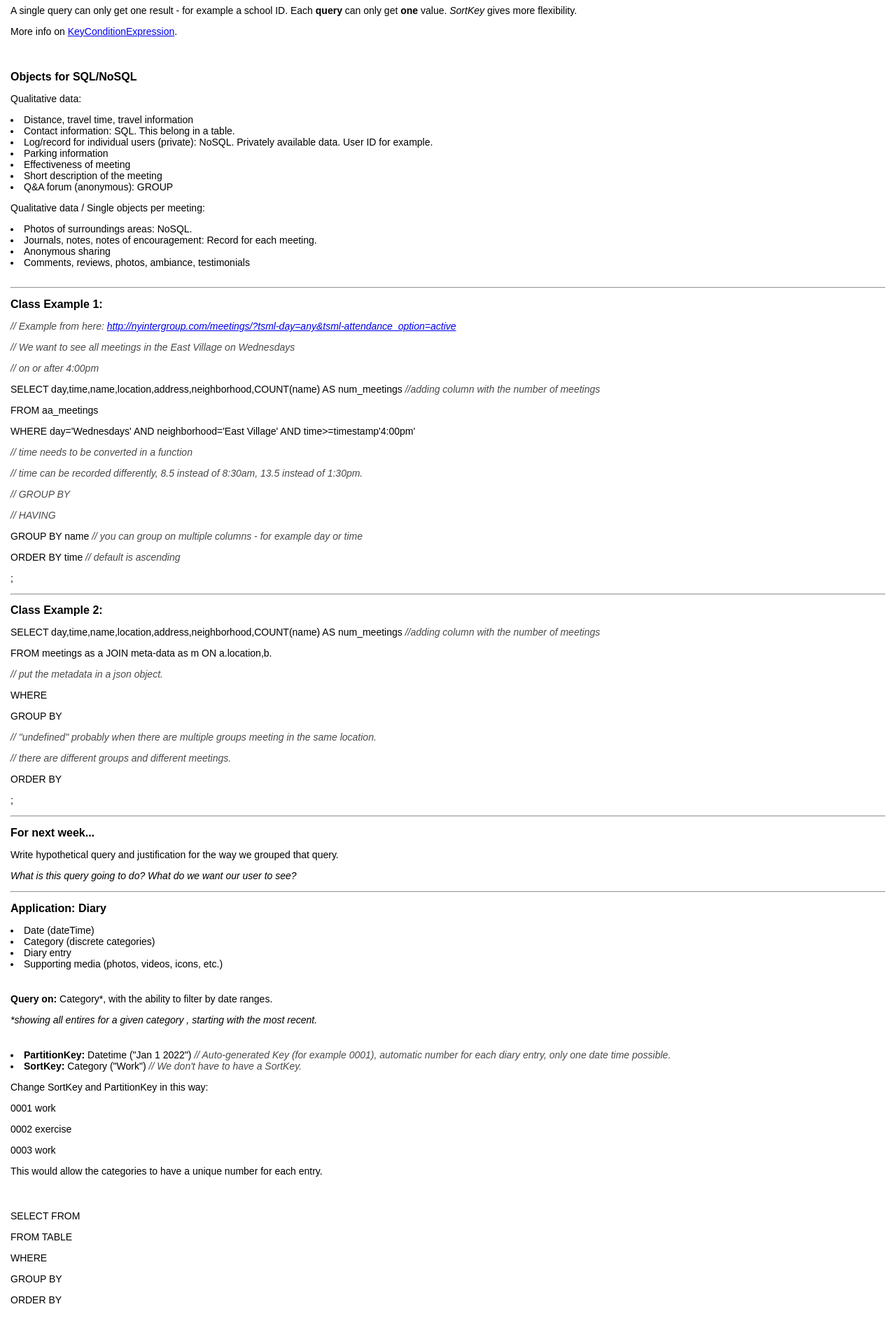
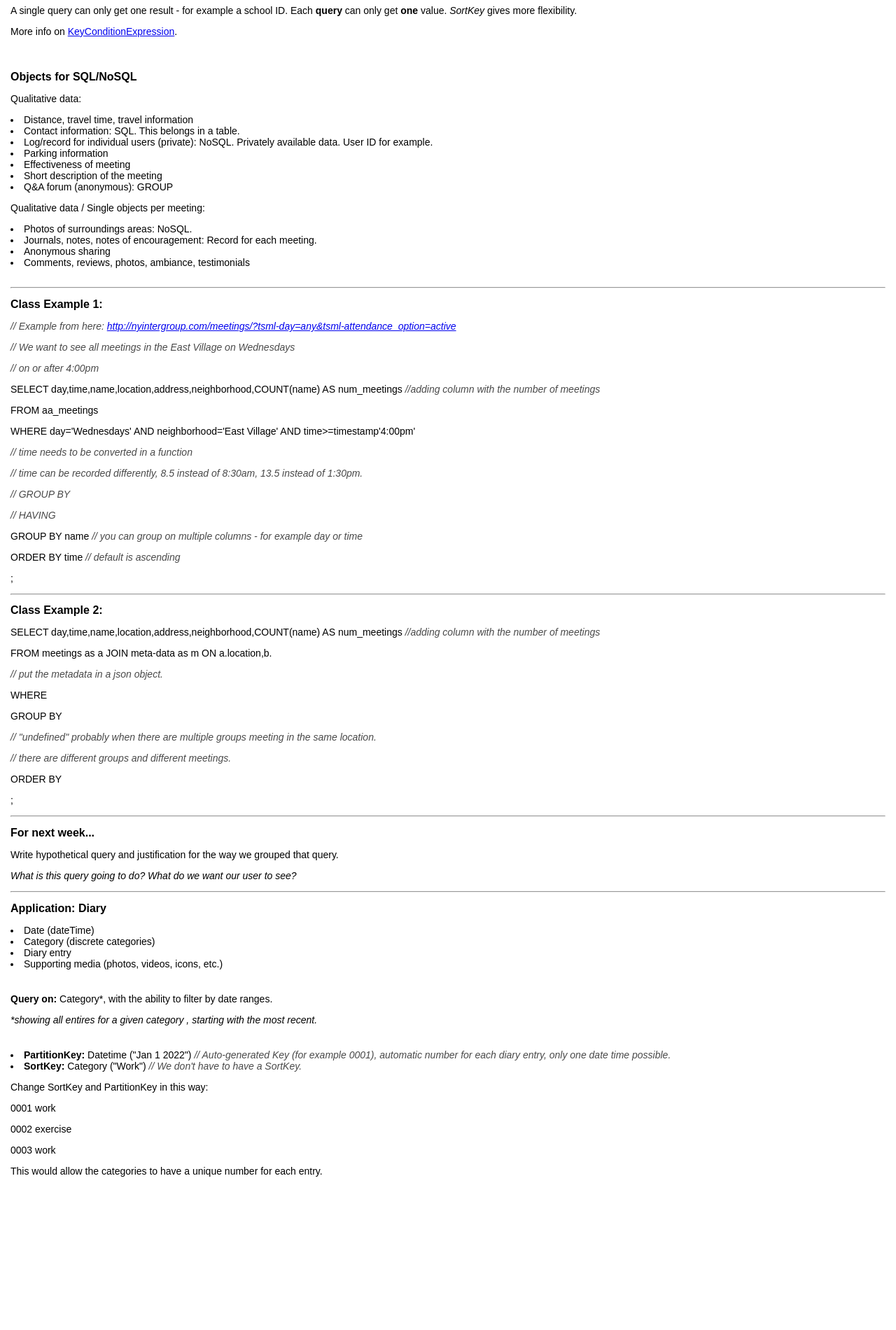
Before and after one commit to ibonnet/data-structures, a plain HTML site: page the-query/index.html in a window 1280 px wide. Shown: the part 1053-2953 px from the top of the page at 70% size. After the commit the page ends 2783 px from the top, so only its background shows below. Drawn offline with Linux system fonts and the light colour scheme.

Commit message:
Update index.html

```diff
--- a/the-query/index.html
+++ b/the-query/index.html
@@ -135,7 +135,7 @@
 
     <p>Qualitative data:</p>
     <li>Distance, travel time, travel information</li>
-    <li>Contact information: SQL. This belong in a table.</li>
+    <li>Contact information: SQL. This belongs in a table.</li>
     <li>Log/record for individual users (private): NoSQL. Privately available data. User ID for example.</li>
     <li>Parking information</li>
     <li>Effectiveness of meeting</li>
@@ -265,26 +265,6 @@
 
 <div class="spacer"></div>
 
-<p>
-    SELECT FROM
-</p>
-<p>
-    FROM TABLE
-</p>
-<p>
-    WHERE
-</p>
-<p>GROUP BY</p>
-<p>
-    ORDER BY
-</p>
-<p></p>
-<p></p>
-<p></p>
-<p></p>
-
-<div class="spacer"></div>
-
 </body>
 
 </main>
```
